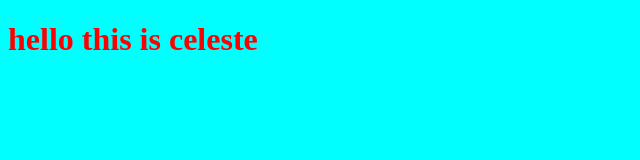
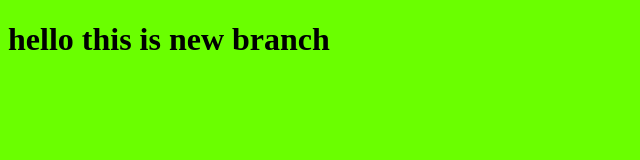
Before and after one commit to La-Celeste/myproject, a plain HTML site: page index.html in a window 1280 px wide. Shown: the whole page, without its empty margins (0-640 px from the left). Drawn offline with Linux system fonts and the light colour scheme.

Commit message:
changing style for the title

```diff
--- a/index.html
+++ b/index.html
@@ -6,7 +6,7 @@
     <title>Document</title>
 </head>
 <body>
-    <h1>hello this is celeste</h1>
+    <h1>hello this is new branch</h1>
     <script src="app.js"></script>
     <link rel="stylesheet" href="style.css">
 
--- a/style.css
+++ b/style.css
@@ -1,2 +1,2 @@
-h1{ color: red;}
-body{ background-color: aqua ;}
+h1{ color: rgb(0, 0, 0);}
+body{ background-color: rgb(106, 255, 0) ;}
```
